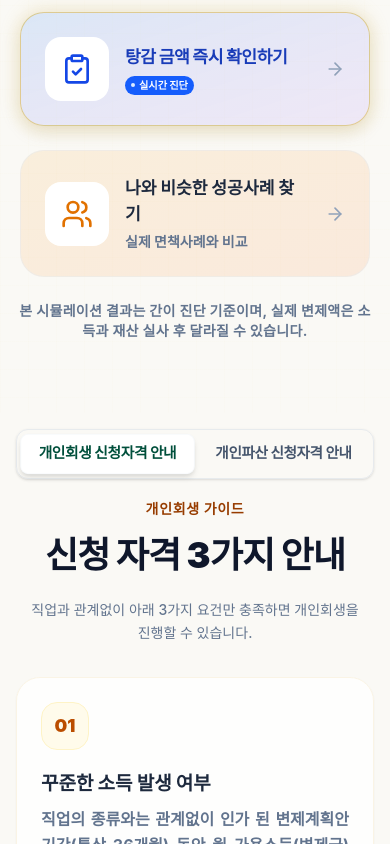
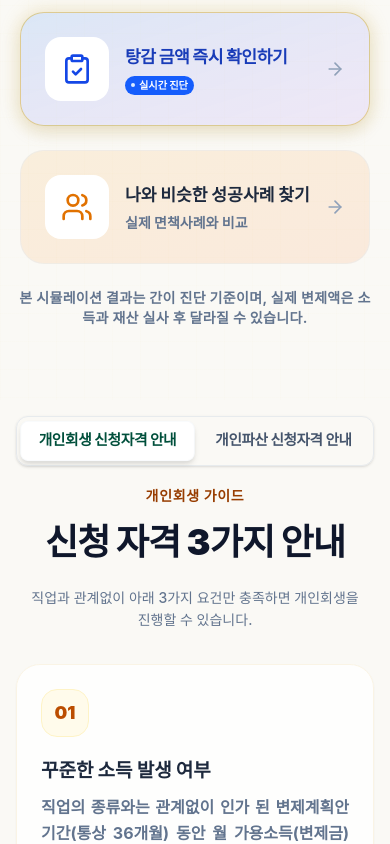
Before and after one commit to puedo345-collab/inheritance-abandonment-projec, a React (Vite) app: page / in a window 390 px wide. Shown: the part 1263-2107 px from the top of the page. Built offline with nearby package versions, Linux system fonts and the light colour scheme; no server answers; a web font is replaced by a local one.

Commit message:
Fix typography on entrance cards to prevent title text from breaking into two lines on mobile

```diff
--- a/src/components/MainHero.tsx
+++ b/src/components/MainHero.tsx
@@ -139,8 +139,8 @@ export default function MainHero({ onStartSurvey, onWorryChipClick }: MainHeroPr
                 {card.icon}
               </div>
               <div className="space-y-1 flex-1 min-w-0">
-                <h4 className="font-extrabold text-slate-800 text-[13.5px] min-[360px]:text-[15.5px] min-[390px]:text-[17.15px] sm:text-[19px] flex flex-col items-start gap-1">
-                  <span className={`${idx === 0 ? "text-blue-800 font-black tracking-tight" : ""}`}>
+                <h4 className="font-extrabold text-slate-800 text-[13px] min-[360px]:text-[15.5px] min-[390px]:text-[17.15px] sm:text-[19px] flex flex-col items-start gap-1">
+                  <span className={`whitespace-nowrap ${idx === 0 ? "text-blue-800 font-black tracking-tight" : ""}`}>
                     {card.title}
                   </span>
                   {idx === 0 && (
```
